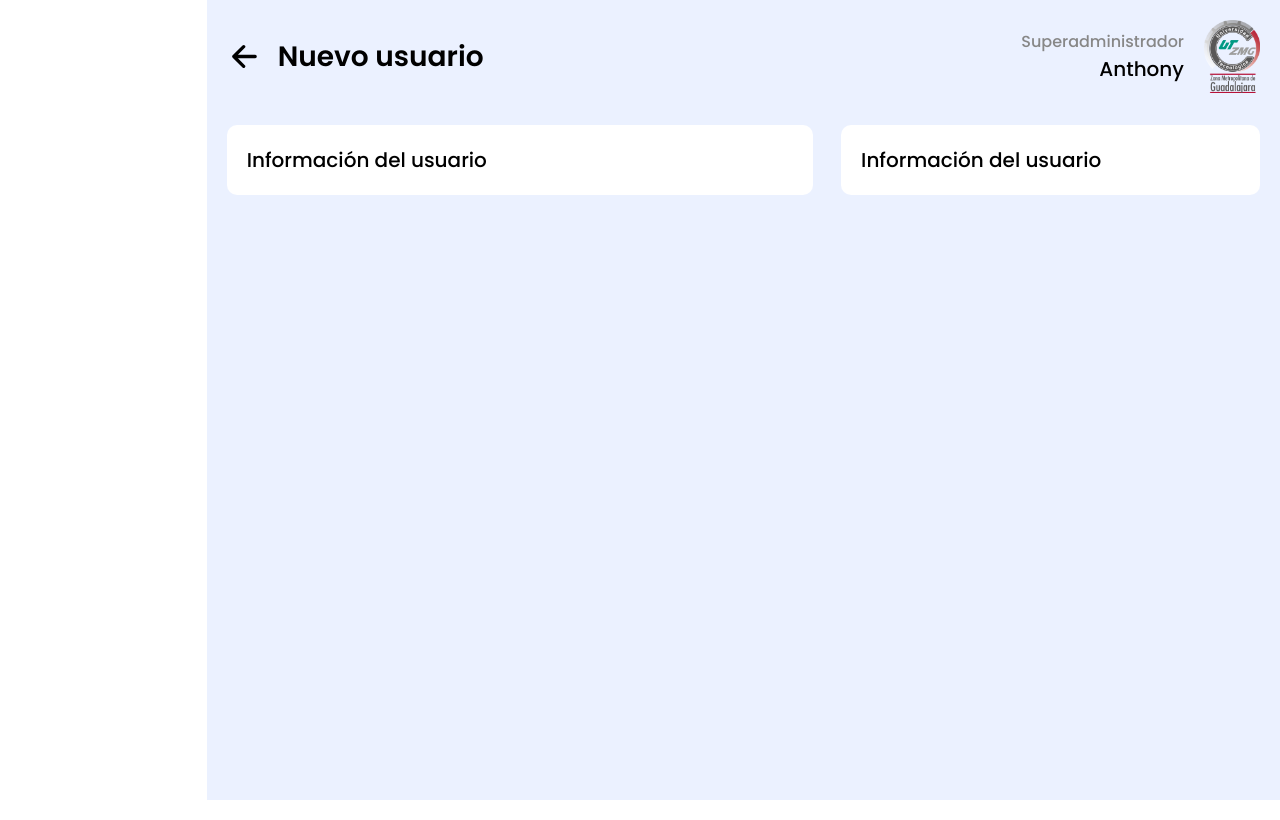
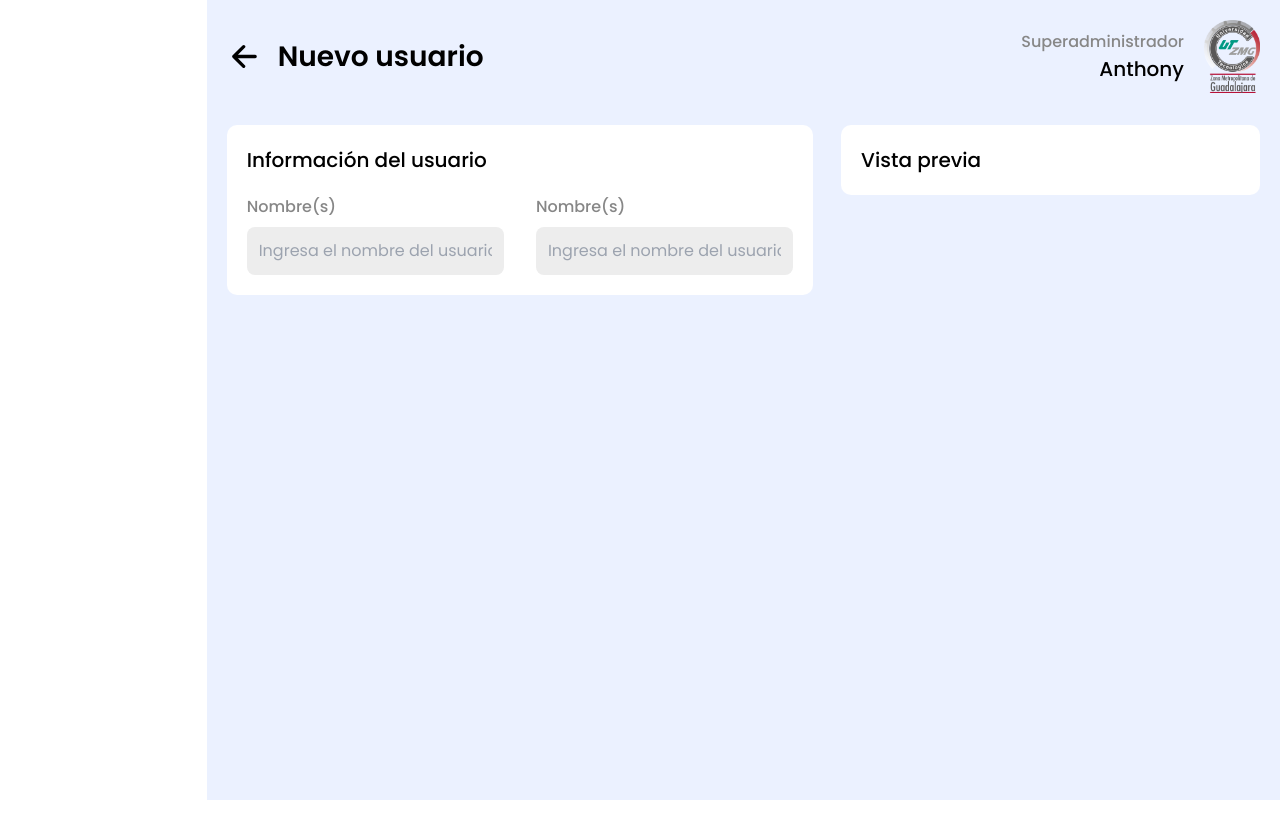
Before and after one commit to CristopherAlvaradoM/busme-client, a Next.js app: page /superadmin/workteam/new-user in a window 1280 px wide. Built offline with nearby package versions, Linux system fonts and the light colour scheme.

Commit message:
add inputs to new user page

```diff
--- a/src/app/superadmin/workteam/new-user/page.tsx
+++ b/src/app/superadmin/workteam/new-user/page.tsx
@@ -1,5 +1,6 @@
 import BusmePageHeader from "@/app/components/BusmePageHeader";
 import BusmeCard from "@/app/components/BusmeCard";
+import BusmeInput from "@/app/components/BusmeInput";
 
 export default function NewUserPage() {
     return (
@@ -10,11 +11,16 @@ export default function NewUserPage() {
                 <div className="w-7/12 h-full">
                     <BusmeCard>
                         <p className="subtitle-text">Información del usuario</p>
+                        <div className="flex justify-between">
+                            <BusmeInput title={"Nombre(s)"} placeholder={"Ingresa el nombre del usuario"} type={"text"} />
+                            <div className="mx-4"/>
+                            <BusmeInput title={"Nombre(s)"} placeholder={"Ingresa el nombre del usuario"} type={"text"} />
+                        </div>
                     </BusmeCard>
                 </div>
                 <div className="w-5/12 h-full ml-7">
                     <BusmeCard>
-                        <p className="subtitle-text">Información del usuario</p>
+                        <p className="subtitle-text">Vista previa</p>
                     </BusmeCard>
                 </div>
             </div>
```
